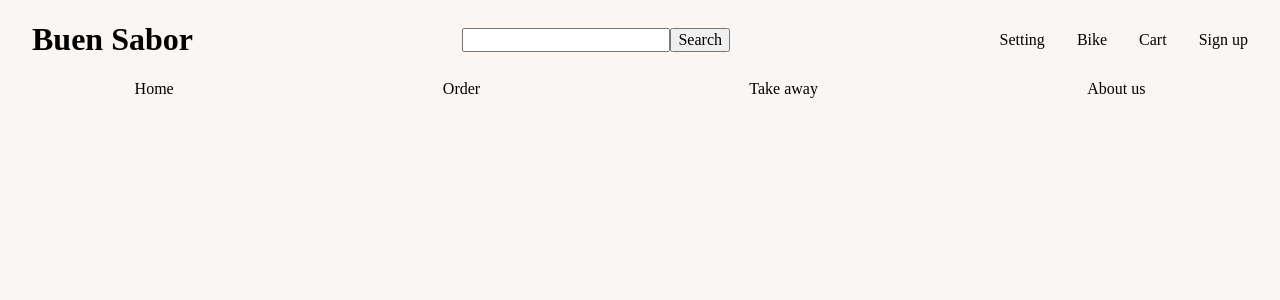
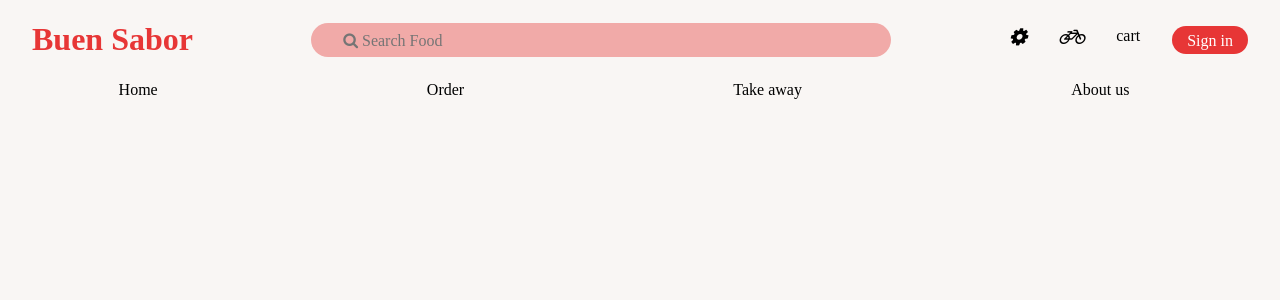
Before and after one commit to pedro030/Buen-sabor-client, a React (Vite) app: page / in a window 1280 px wide. Shown: the top 300 px of the page. Built offline with nearby package versions, Linux system fonts and the light colour scheme.

Commit message:
update nav

```diff
--- a/index.html
+++ b/index.html
@@ -3,6 +3,7 @@
   <head>
     <meta charset="UTF-8" />
     <meta name="viewport" content="width=device-width, initial-scale=1.0" />
+    <link href="https://cdnjs.cloudflare.com/ajax/libs/font-awesome/4.7.0/css/font-awesome.min.css" rel="stylesheet"/>
     <title>El Buen Sabor</title>
   </head>
   <body>
--- a/src/components/header/Header.jsx
+++ b/src/components/header/Header.jsx
@@ -4,16 +4,17 @@ const  Header = () => {
             <nav className="nav">
                 <div className="logo">
                     <h1>Buen Sabor</h1>
+                    {/* <h4>by UTN</h4> */}
                 </div>
-                <div className="searchInput">
-                    <input type='search'></input>
-                    <button type="button">Search</button></div>
+                <div >
+                    <input className="searchInput" type='search'placeholder="&#xF002; Search Food"></input>
+                    </div>
 
                     <div className="items">
-                    <div className="setting">Setting</div>
-                    <div className="bike">Bike</div>
-                    <div className="cart">Cart</div>
-                    <div className="signUp">Sign up</div>
+                    <div ><i class="fa-light fa-gear"></i></div>
+                    <div><i class="fa-light fa-bicycle"></i></div>
+                    <div >cart</div>
+                    <div><button>Sign in</button></div>
                     </div>
 
 
--- a/src/index.css
+++ b/src/index.css
@@ -1,5 +1,18 @@
+
+:root {
+    --main-wall-bg-color: #F9F6F4;
+    --main-original-bg-color: #E73636;
+    --main-opacity-bg-color: #F1AAA8;
+  }
+
+  @font-face {
+    font-family: "Poppins";
+    src: url('https://fonts.googleapis.com/css2?family=Poppins:wght@100;300&display=swap');
+  }
+
 body{
-    background-color: #F9F6F4;
+    background-color: var(--main-wall-bg-color);
+    font-family: "Poppins";
 }
 
 .nav{
@@ -15,11 +28,20 @@ body{
 
 .logo{
     padding-left: 2rem;
+    color: var(--main-original-bg-color);
 }
 
-/* .searchInput input{
-    width: 10rem;
-} */
+.searchInput{
+	width: 580px;
+    border-radius: 21.83px;
+    line-height: 2;
+    background-color: var(--main-opacity-bg-color);
+    padding-left: 2rem;
+    font-family: FontAwesome;
+    border: 0px;
+}
+
+
 
 .items{
     display: flex;
@@ -27,6 +49,22 @@ body{
     justify-content: space-around;
 }
 
-.items .setting, .bike,.cart, .signUp {
+.items > div{
 padding-right: 2rem;
+font-family: FontAwesome;
 }
+
+.items > div > i{
+    font-size: 20px;
+    }
+
+
+    .items > div > button{
+        border-radius: 20px;
+        background-color: var(--main-original-bg-color);
+        color: white;
+    padding: 5px 15px 5px 15px;
+    border: 0px;
+
+
+    }
```
